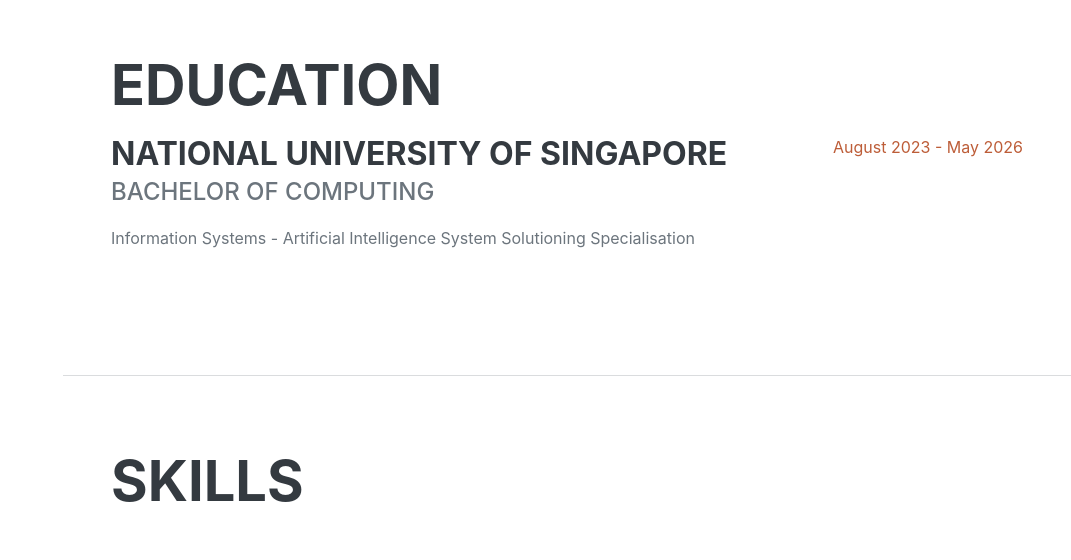
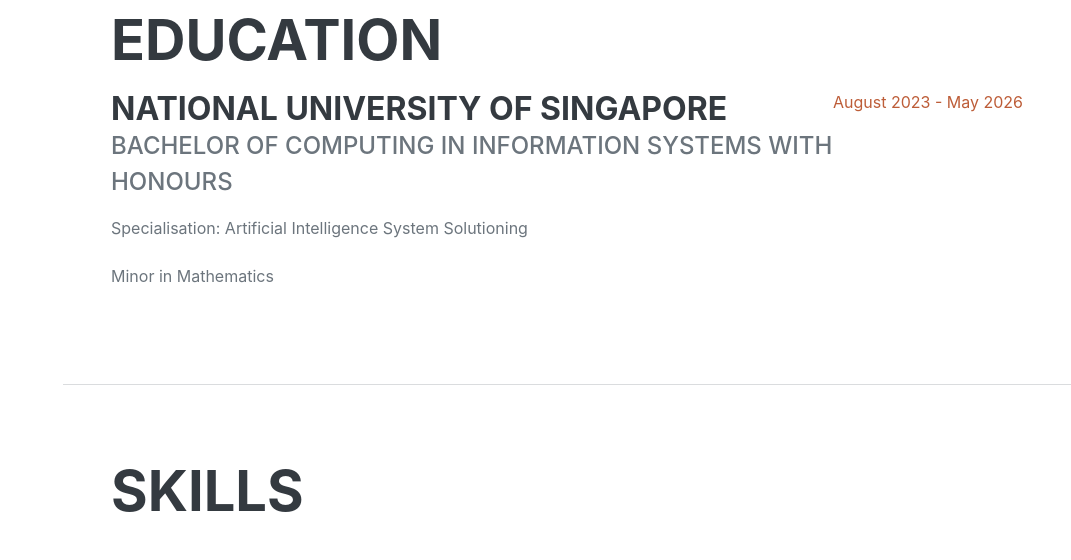
Before and after one commit to eduymil/MyProfile, a plain HTML site: page index.html in a window 1280 px wide. Shown: the part 1220-1780 px from the top of the page, without its empty margins (209-1280 px from the left). Drawn offline with nearby package versions, Linux system fonts and the light colour scheme; a web font is replaced by a local one.

Commit message:
changed education

```diff
--- a/index.html
+++ b/index.html
@@ -84,8 +84,9 @@
                     <div class="d-flex flex-column flex-md-row justify-content-between mb-5">
                         <div class="flex-grow-1">
                             <h3 class="mb-0">National University of Singapore</h3>
-                            <div class="subheading mb-3">Bachelor of Computing</div>
-                            <div>Information Systems - Artificial Intelligence System Solutioning Specialisation</div>
+                            <div class="subheading mb-3">Bachelor of Computing in Information Systems with Honours</div>
+                            <div>Specialisation: Artificial Intelligence System Solutioning</div><br>
+                            <p>Minor in Mathematics</p>
                             <!-- <p>GPA: </p> -->
                         </div>
                         <div class="flex-shrink-0"><span class="text-primary">August 2023 - May 2026</span></div>
```
